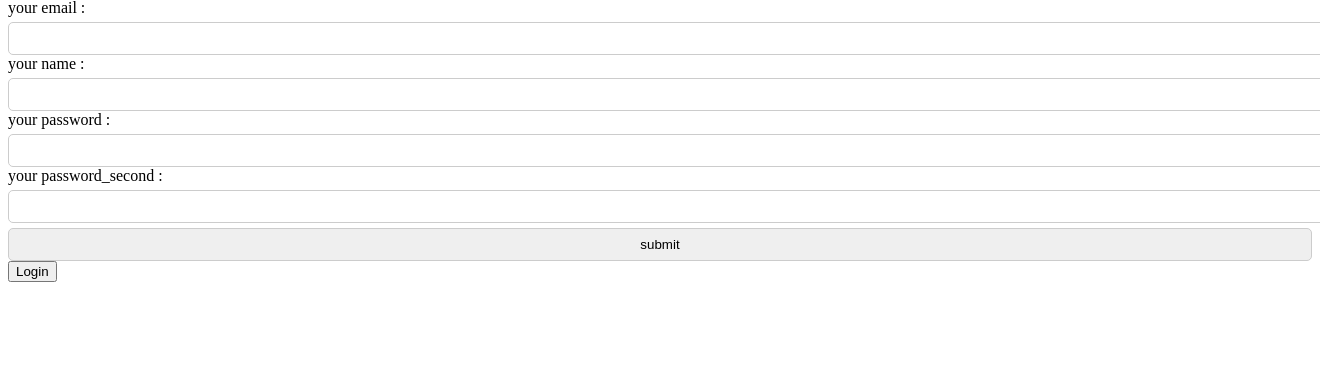
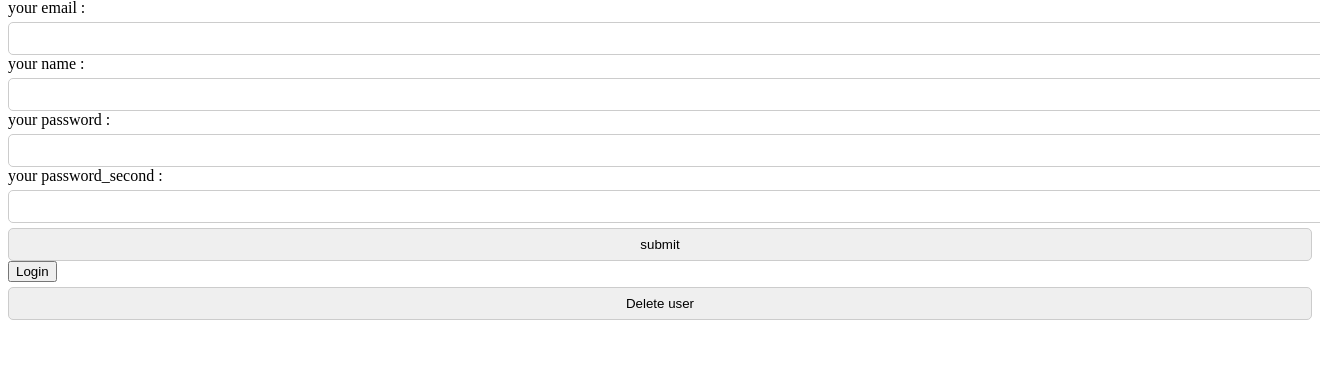
Before and after one commit to yahimin/docker-compose-template, a Django app: page / in a window 1320 px wide; the page is wider, and only the part inside the window is pictured. Shown: the part 81-468 px from the top of that part. Run offline with Django 5.2, Linux system fonts and the light colour scheme.

Commit message:
add : delete user

```diff
--- a/chat/main/core/_exception.py
+++ b/chat/main/core/_exception.py
@@ -1,5 +1,6 @@
 r"""
     inlcude HTTP and backend server and client exception
+    => http backend , client excpetion 에러 모음
 """
 
 
--- a/chat/main/templates/home.html
+++ b/chat/main/templates/home.html
@@ -38,6 +38,9 @@
     </a>
 
 
+    <form method="post" action="api/delete">
+        <input type="submit" value="Delete user">
+    </form>
 
 
 </body>
--- a/chat/main/url_renders.py
+++ b/chat/main/url_renders.py
@@ -1,7 +1,9 @@
 from rest_framework import renderers
 import json
 
-r""" 클라이언트 request한 데이터를 json으로 렌더링해서 오류 검사하고 다시 response """
+r"""
+    클라이언트 request한 데이터를 json으로 렌더링해서 오류 검사하고 다시 response
+"""
 
 class UserRenders(renderers.JSONRenderer):
     charset='utf-8'
--- a/chat/main/urls.py
+++ b/chat/main/urls.py
@@ -1,5 +1,5 @@
 from django.urls import path ,include
-from main.views import UserRegisterView , UserListView , UserLoginView
+from main.views import UserRegisterView , UserListView , UserLoginView , UserDeleteView
 
 from rest_framework import routers
 
@@ -11,4 +11,6 @@ urlpatterns = [
     path('api/register',UserRegisterView.as_view(),name ='register'),
     path('api/users',UserListView.as_view() , name='users'),
     path('login/api/signin',UserLoginView.as_view(),name='login'),
+    path('api/delete' , UserDeleteView.as_view(), name = 'delete'),
+
 ]
--- a/chat/main/views.py
+++ b/chat/main/views.py
@@ -2,14 +2,15 @@ from rest_framework.views import APIView
 from rest_framework.response import Response
 from rest_framework import status
 from main.url_renders import UserRenders
-from main.serializers import UserRegistrationSerializer,UserLoginSerializer
+from main.serializers import UserRegistrationSerializer,UserLoginSerializer,UserDeleteSerializer
 from django.shortcuts import render
 from main.models import User
 from django.contrib.auth import authenticate
 
-
+import random
 
 from main.core._exception import InternalServerErrorException,BadRequestException,NotFoundException
+
 
 def lazy_import():
     try:
@@ -36,6 +37,8 @@ def get_tokens_users(user):
 
 
 class UserRegisterView(APIView):
+
+    # 요청 들어오는 필드 값이 빈값인지 유효성 검사
     renderer_classes = [UserRenders]
 
     def post(self,request,format=None):
@@ -65,14 +68,15 @@ class UserListView(APIView):
     def get(self,fromat=None):
         try:
             users = User.objects.all()
+
             user_data=[]
 
             for user in users:
+
                 to_email = user.email
                 to_name = user.name
 
                 user_data.append({'email' : to_email , 'name' : to_name})
-
 
             return Response(user_data, status=status.HTTP_200_OK)
 
@@ -88,12 +92,10 @@ class UserLoginView(APIView):
         serializer = UserLoginSerializer(data=request.data)
         serializer.is_valid(raise_exception=True)
 
-
         email = serializer.data.get('email')
         password = serializer.data.get('password')
 
         user = User.objects.get(email=email)
-
 
         try:
             if user.check_password(password):
@@ -104,3 +106,40 @@ class UserLoginView(APIView):
 
         except Exception as e:
             raise InternalServerErrorException('Server Error!' , status=status.HTTP_500_INTERNAL_SERVER_ERROR)
+
+
+class UserDeleteView(APIView):
+    renderer_classes = [UserRenders]
+
+    def post(self,request,format=None):
+
+        serializer = UserDeleteSerializer(data=request.data)
+        serializer.is_valid(raise_exception=True)
+
+        try:
+            users = User.objects.all()
+            print(users)
+
+
+            #  삭제할 id 추출 (모델에 존재하는 유니크한 id중 랜덤 추출)
+            id_pair = [(object.id) for object in users]
+
+            delete_id = random.choice(id_pair)
+
+            delet_email = User.objects.get(id=delete_id).email
+
+            instance = User.objects.get(id=delete_id)
+            instance.delete()
+
+
+            return Response({'msg' : f'Delete {delet_email} Sucess!'} , status=status.HTTP_200_OK)
+
+        except Exception as e:
+            raise InternalServerErrorException('Servier Error!', status=status.HTTP_500_INTERNAL_SERVER_ERROR)
+
+
+
+
+# [] : TODO curl -l 로 비밀번호 패스워드 변경 테스트해보기
+class ChangePassword(APIView):
+    pass
```
Also changed, not shown: chat/main/core/_client.py (+9 -0 lines), chat/main/serializers.py (+25 -5 lines), chat/db.sqlite3.
